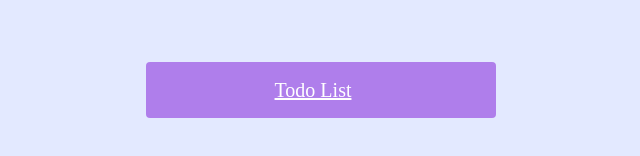
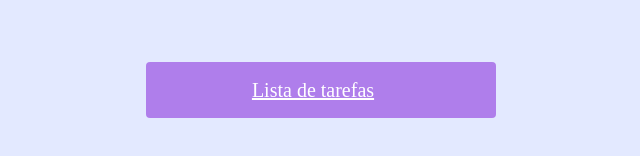
Before and after one commit to joaovxsantos/Todo-List, a React (Create React App) app: page / in a window 1280 px wide. Shown: the part 270-426 px from the top of the page, without its empty margins (319-959 px from the left). Built offline with nearby package versions, Linux system fonts and the light colour scheme.

Commit message:
criação do navbar-collapse

```diff
--- a/src/App.js
+++ b/src/App.js
@@ -17,7 +17,12 @@ function App() {
             <button className="navbar-toggler" type="button" data-bs-toggle="collapse" data-bs-target="#navbarNav" aria-controls="navbarNav" aria-expanded="false" aria-label="Toggle navigation" onClick={() => showDiv ? setShowDiv(false) : setShowDiv(true)}>
               <i className="fas fa-bars"></i>
             </button>
-            <a className="navbar-brand text-decoration-underline" href="#">Todo List</a>
+            <a className="navbar-brand text-decoration-underline" href="#">Lista de tarefas</a>
+          </div>
+          <div className="collapse navbar-collapse show" id="navbarNav">
+            <ul className="navbar-nav">
+
+            </ul>
           </div>
         </div>
       </nav>
```
